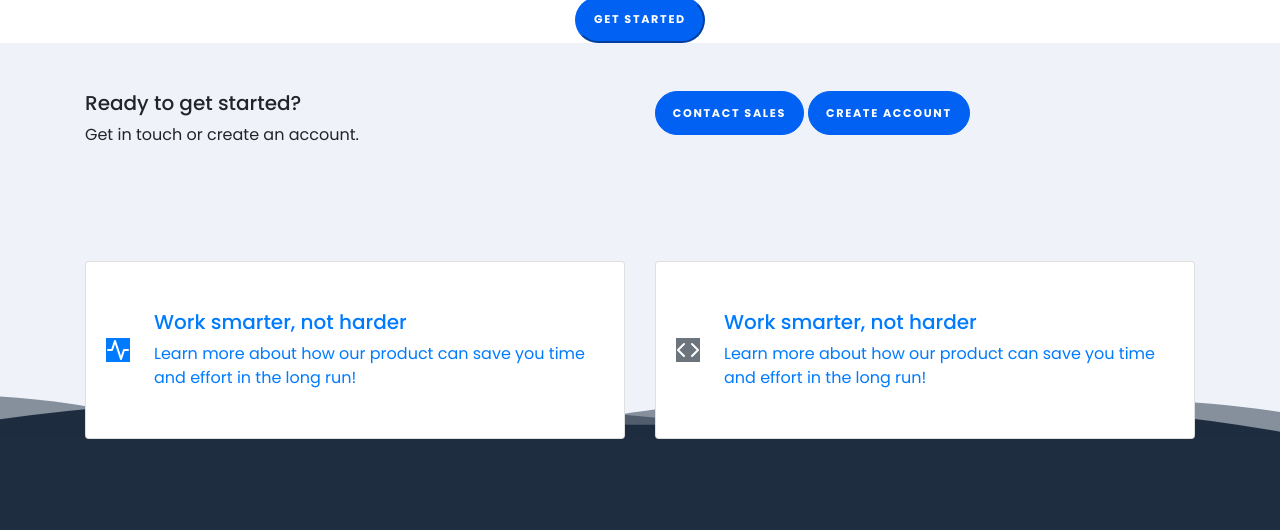
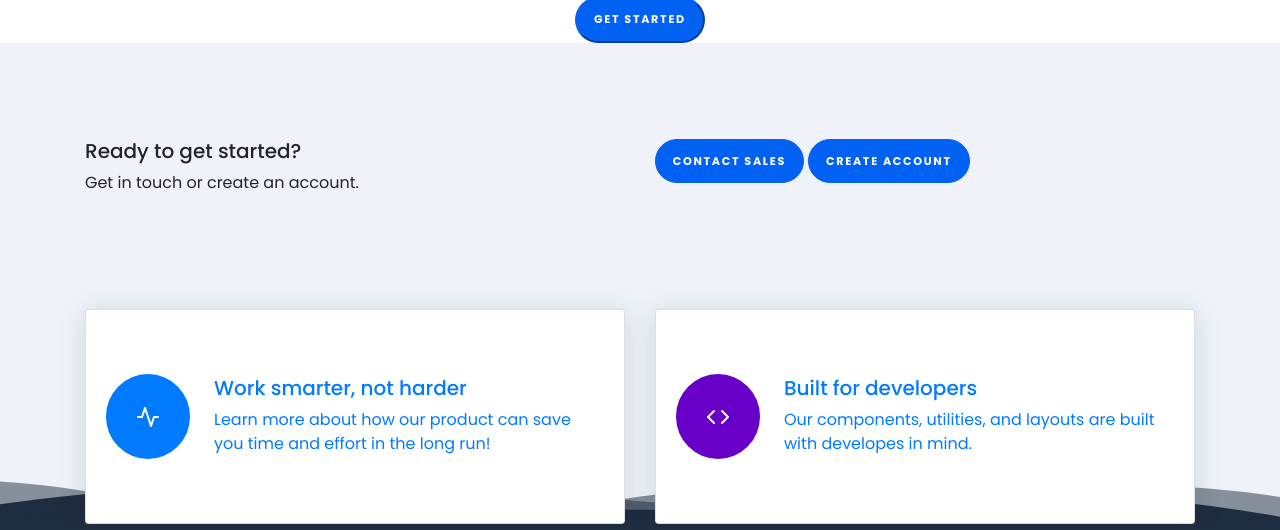
Before and after one commit to macielgaleano/Ejercicio9-AM-MG, a plain HTML site: page index.html in a window 1280 px wide. Shown: the part 1797-2327 px from the top of the page. Drawn offline with nearby package versions, Linux system fonts and the light colour scheme.

Commit message:
Div Oculto completo

```diff
--- a/css/style-article-get-started.css
+++ b/css/style-article-get-started.css
@@ -10,3 +10,18 @@
 .box a {
   text-decoration: none;
 }
+
+.icon-div {
+  padding: 30px;
+  border-radius: 100%;
+}
+
+.icon-color {
+  background-color: #6900c7;
+}
+
+.box-shadow {
+  box-shadow: 0 0.15rem 1.75rem 0 rgba(31, 45, 65, 0.15);
+  overflow: hidden;
+  position: relative;
+}
--- a/index.html
+++ b/index.html
@@ -571,7 +571,7 @@
         </div>
 
     <!-- article get started -->
-    <div class="bg-getStarted-divOut">
+    <div class="bg-getStarted-divOut pt-5">
         <div class="container">
 
             <div class="row pt-5 pb-5">
@@ -596,14 +596,15 @@
 
         <div class="container divOut">
             <div class="row box">
-                <div class="col-lg-6 mb-5 mb-lg-0 ">
+                <div class="col-lg-6 mb-5 mb-lg-0">
+                    <div>
                         <a href="#">
-                        <div class="card">
+                            <div class="card box-shadow">
                                 <div class="card-body py-5">
-                                <div class="d-flex align-items-center">
-                                    <div class="icon-stack icon-stack-xl bg-primary text-white flex-shrink-0"><svg xmlns="http://www.w3.org/2000/svg" width="24" height="24" viewBox="0 0 24 24" fill="none" stroke="currentColor" stroke-width="2" stroke-linecap="round" stroke-linejoin="round" class="feather feather-activity"><polyline points="22 12 18 12 15 21 9 3 6 12 2 12"></polyline></svg></div>
+                                    <div class="d-flex align-items-center pt-3 pb-3">
+                                        <div class=" icon-div icon-stack icon-stack-xl bg-primary text-white flex-shrink-0"><svg xmlns="http://www.w3.org/2000/svg" width="24" height="24" viewBox="0 0 24 24" fill="none" stroke="currentColor" stroke-width="2" stroke-linecap="round" stroke-linejoin="round" class="feather feather-activity"><polyline points="22 12 18 12 15 21 9 3 6 12 2 12"></polyline></svg></div>
                                         <div class="ml-4">
-                                        <h5 class="text-primary">Work smarter, not harder</h5>
+                                            <h5 class="">Work smarter, not harder</h5>
                                             <p class="card-text text-gray-600">Learn more about how our product can save you time and effort in the long run!</p>
                                         </div>
                                     </div>
@@ -611,20 +612,23 @@
                             </div>
                         </a>
                     </div>
+                </div>
                 <div class="col-lg-6 mb-5 mb-lg-0">
+                    <div>
                         <a href="#">
-                        <div class="card">
+                            <div class="card box-shadow">
                                 <div class="card-body py-5">
-                                <div class="d-flex align-items-center">
-                                    <div class="icon-stack icon-stack-xl bg-secondary text-white flex-shrink-0"><svg xmlns="http://www.w3.org/2000/svg" width="24" height="24" viewBox="0 0 24 24" fill="none" stroke="currentColor" stroke-width="2" stroke-linecap="round" stroke-linejoin="round" class="feather feather-code"><polyline points="16 18 22 12 16 6"></polyline><polyline points="8 6 2 12 8 18"></polyline></svg></div>
+                                    <div class="d-flex align-items-center pt-3 pb-3">
+                                        <div class="icon-div icon-color icon-stack icon-stack-xl  text-white flex-shrink-0"><svg xmlns="http://www.w3.org/2000/svg" width="24" height="24" viewBox="0 0 24 24" fill="none" stroke="currentColor" stroke-width="2" stroke-linecap="round" stroke-linejoin="round" class="feather feather-code"><polyline points="16 18 22 12 16 6"></polyline><polyline points="8 6 2 12 8 18"></polyline></svg></div>
                                         <div class="ml-4">
-                                        <h5 class="text-primary">Work smarter, not harder</h5>
-                                        <p class="card-text text-gray-600">Learn more about how our product can save you time and effort in the long run!</p>
+                                            <h5 class="">Built for developers</h5>
+                                            <p class="card-text text-gray-600">Our components, utilities, and layouts are built with developes in mind.</p>
                                         </div>
                                     </div>
                                 </div>
                             </div>
                         </a>
+                    </div>
                 </div>
             </div>
         </div>
```
Lines whose indentation alone changed are shown as unchanged.
